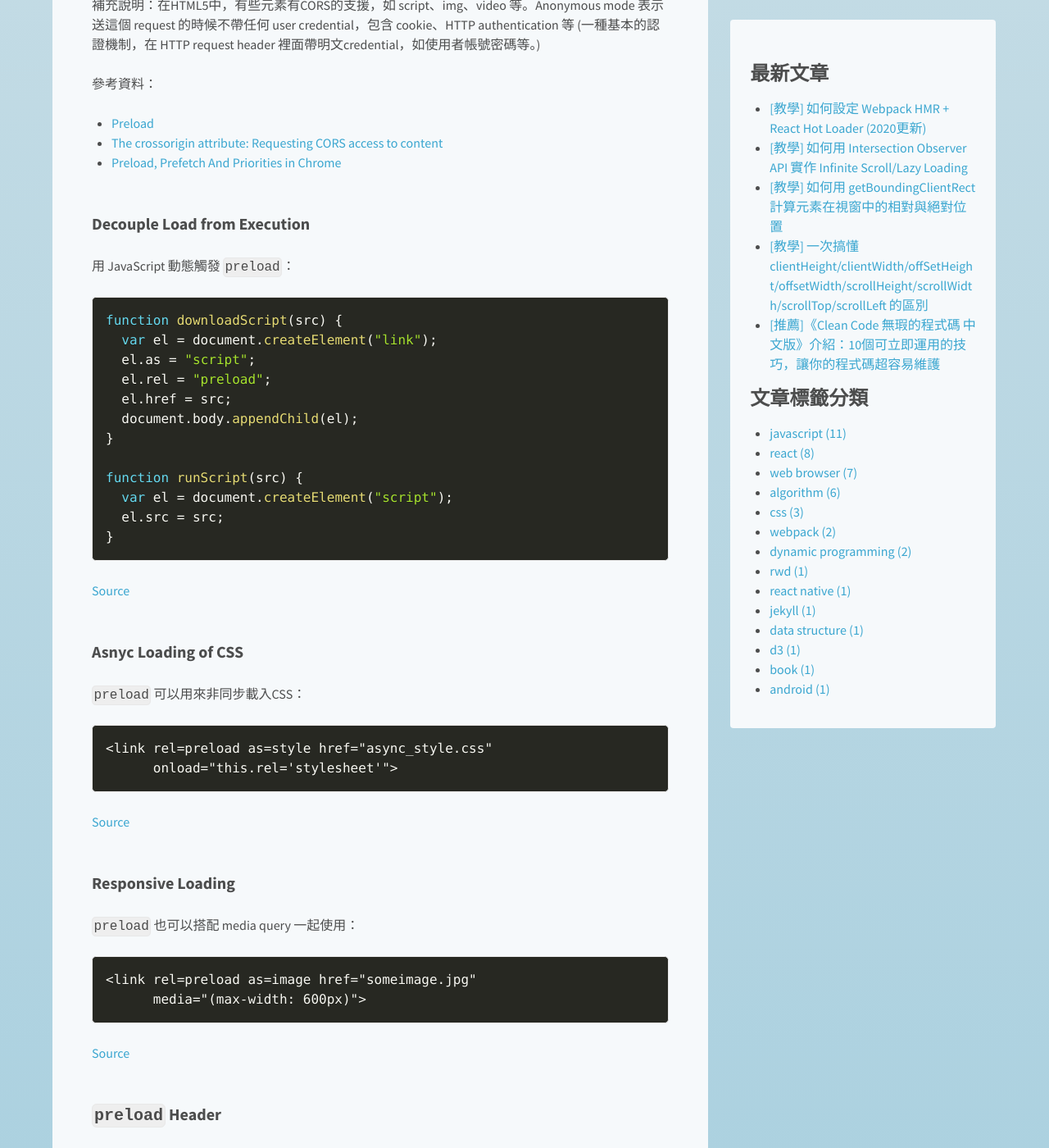
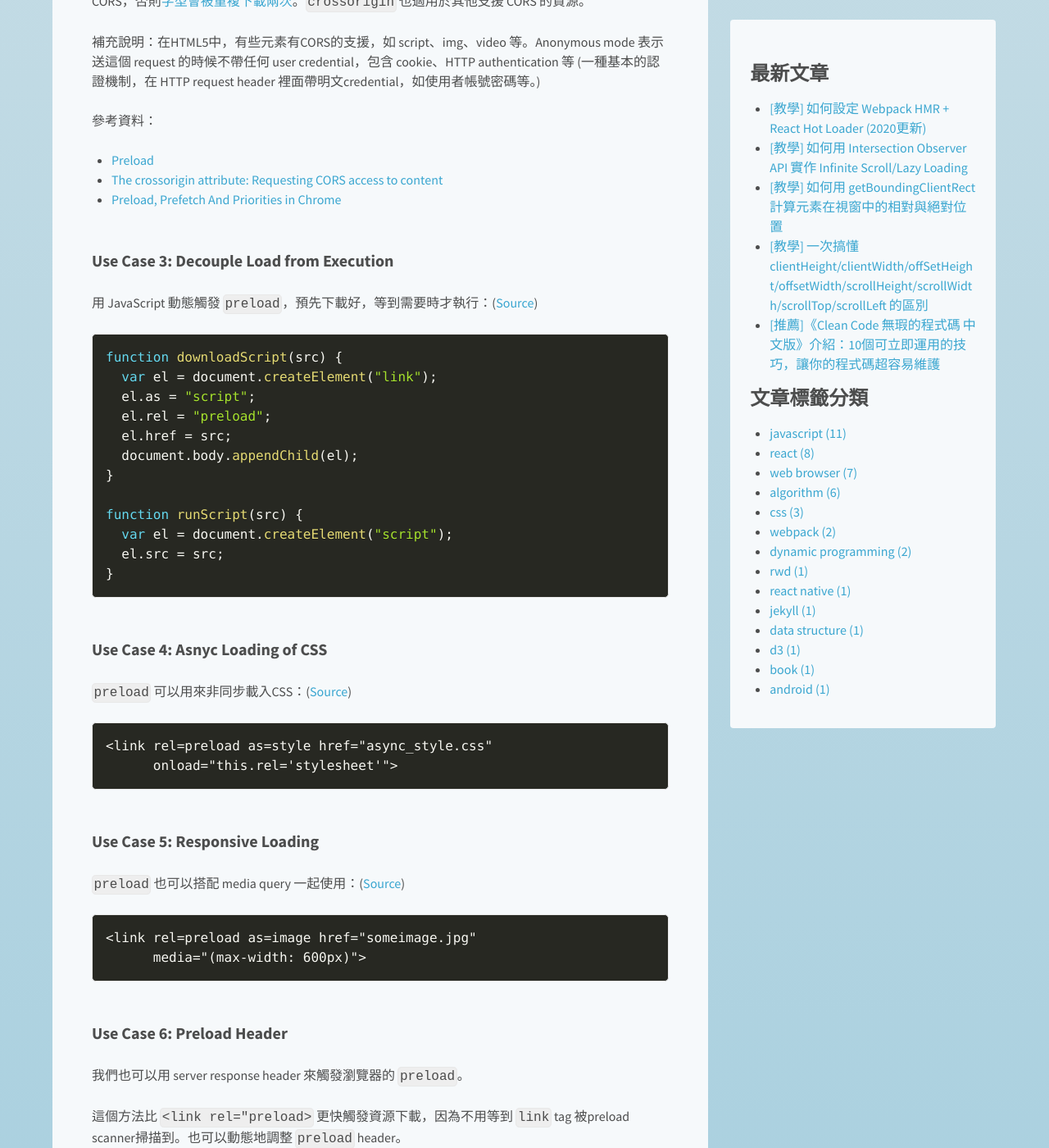
Before and after one commit to shuboc/shuboc.github.io, a Jekyll site: the page built from _posts/2019-04-06-preload-prefetch-preconnect.md, in a window 1280 px wide and 1400 px high, scrolled down 2809 px. Shown: the whole window at 82% size. Built offline with Jekyll 4.4.1, drawn with Linux system fonts in a browser that asks for light colours; nearby versions of some CDN libraries; library files that are not in the unit come from our copies; comment, search, counter and statistics services are not loaded; some of the changed text lies outside the part shown.

Commit message:
Refine content for preload post

````diff
--- a/_posts/2019-04-06-preload-preconnect-prefetch.md
+++ b/_posts/2019-04-06-preload-prefetch-preconnect.md
@@ -1,10 +1,11 @@
 ---
-title: "[教學] Preload, Preconnect 與 Prefetch：三種加快網頁載入速度的技巧用法"
+title: "[教學] 深入淺出 Preload, Prefetch 和 Preconnect：三種加快網頁載入速度的 Resource Hint 技巧"
 tags: ["web browser"]
-last_modified_at: 2020/03/24
+redirect_from: /preload-preconnect-prefetch
+last_modified_at: 2020/03/28
 ---
 
-現代瀏覽器提供了 `preload`、`preconnect` 及 `prefetch` 等功能，讓你可以用 link tag 提示某個圖片、JS、CSS等資源將會被使用，並且根據 rel 屬性的不同，各自會產生不同優化效果。這篇文章將會教你這三種技巧的使用方法與時機，讓你了解如何優化資源的下載順序並提升網頁載入效能。
+現代瀏覽器提供了 `preload`、`prefetch` 和 `preconnect` 等功能，能讓開發者指定 link tag 的 rel 屬性提示瀏覽器提前下載圖片、JS、CSS等資源，以達到優化效能的效果。這篇文章將會教你這三種 resource hint 技巧的使用方法與時機，讓你了解如何優化資源的下載順序並提升網頁載入效能。
 
 ![Fetch](/images/fetch.jpg)
 
@@ -24,7 +25,7 @@
 
 讓我們往下看：
 
-## `Preload`
+## Preload
 
 `preload` 告訴瀏覽器：「這份資源對目前的頁面是必要的，請用最快的速度下載此資源。」
 
@@ -52,7 +53,9 @@
 
 `preload` 取得的資源，和一般的 HTTP request 使用相同的快取。所以資源如果可以快取的話會放在 HTTP cache 和 memory cache，不能快取的話，會在memory cache。
 
-### Use Case: Critical Path (關鍵路徑) CSS and JavaScript
+下面介紹一些使用情境，讓我們一起看下去！
+
+### Use Case 1: Critical Path (關鍵路徑) CSS and JavaScript
 
 我們知道，在 HTML 中引用 JS/CSS 檔案會阻擋 (block) [關鍵轉譯路徑 (critical rendering path)](https://developers.google.com/web/fundamentals/performance/critical-rendering-path/)。
 
@@ -69,7 +72,7 @@
 
 如果是重要的資源，那 `preload` 可能是比較好的優化方式。相較之下，同樣是可以非同步下載資源，`async` script 會 block `onload` event。
 
-### Use Case: Font 字體
+### Use Case 2: Font 字體
 
 ```html
 <link rel="preload" as="font" crossorigin="anonymous" type="font/woff2" href="myfont.woff2">
@@ -86,9 +89,9 @@
 ](https://developer.mozilla.org/en-US/docs/Web/HTML/CORS_settings_attributes)
 * [Preload, Prefetch And Priorities in Chrome](https://medium.com/reloading/preload-prefetch-and-priorities-in-chrome-776165961bbf)
 
-### Decouple Load from Execution
+### Use Case 3: Decouple Load from Execution
 
-用 JavaScript 動態觸發 `preload`：
+用 JavaScript 動態觸發 `preload`，預先下載好，等到需要時才執行：([Source](http://yoavweiss.github.io/link_htmlspecial_16/#59))
 
 ```Javascript
 function downloadScript(src) {
@@ -105,31 +108,25 @@
 }
 ```
 
-[Source](http://yoavweiss.github.io/link_htmlspecial_16/#59)
+### Use Case 4: Asnyc Loading of CSS
 
-### Asnyc Loading of CSS
-
-`preload` 可以用來非同步載入CSS：
+`preload` 可以用來非同步載入CSS：([Source](http://yoavweiss.github.io/link_htmlspecial_16/#61))
 
 ```jsx
 <link rel=preload as=style href="async_style.css"
       onload="this.rel='stylesheet'">
 ```
 
-[Source](http://yoavweiss.github.io/link_htmlspecial_16/#61)
+### Use Case 5: Responsive Loading
 
-### Responsive Loading
-
-`preload` 也可以搭配 media query 一起使用：
+`preload` 也可以搭配 media query 一起使用：([Source](http://yoavweiss.github.io/link_htmlspecial_16/#63))
 
 ```jsx
 <link rel=preload as=image href="someimage.jpg"
       media="(max-width: 600px)">
 ```
 
-[Source](http://yoavweiss.github.io/link_htmlspecial_16/#63)
-
-### `preload` Header
+### Use Case 6: Preload Header
 
 我們也可以用 server response header 來觸發瀏覽器的 `preload`。
 
@@ -141,7 +138,7 @@
 
 [Server Push (HTTP/2)](https://w3c.github.io/preload/#server-push-http-2)
 
-## `Preconnect`
+## Preconnect
 
 `preconnect` 告訴瀏覽器：「這個網頁將會在不久的將來下載某個 domain 的資源，請先幫我建立好連線。」
 
@@ -214,21 +211,23 @@
 }
 ```
 
-### Use Case: CDN
+下面簡單介紹一些使用情境：
+
+### Use Case 1: CDN
 
 如果你有很多資源要從某個CDN去拿，你可以提示 `preconnect` CDN的域名。
 
 特別是你不太能預先知道有哪些資源要下載的情況，只需要給定域名這點滿方便的。
 
-### Use Case: Streaming
+### Use Case 2: Streaming
 
 如果頁面上有個串流媒體，但你沒有要馬上播放，又希望按下播放的時候可以越快開始越好，那麼可以考慮先用 `preconnect` 建立連線，節省一段連線時間。
 
-## `dns-prefetch`
+## dns-prefetch
 
 跟 `preconnect` 類似，差別在於只提示瀏覽器預先處理 DNS lookup 而已。
 
-## `Prefetch`
+## Prefetch
 
 `prefetch` 告訴瀏覽器：「這資源我等等會用到，有空的話幫我先下載」。
 
````
Also changed, not shown: other parts of _posts/2019-04-06-preload-prefetch-preconnect.md (+5 -6 lines).
